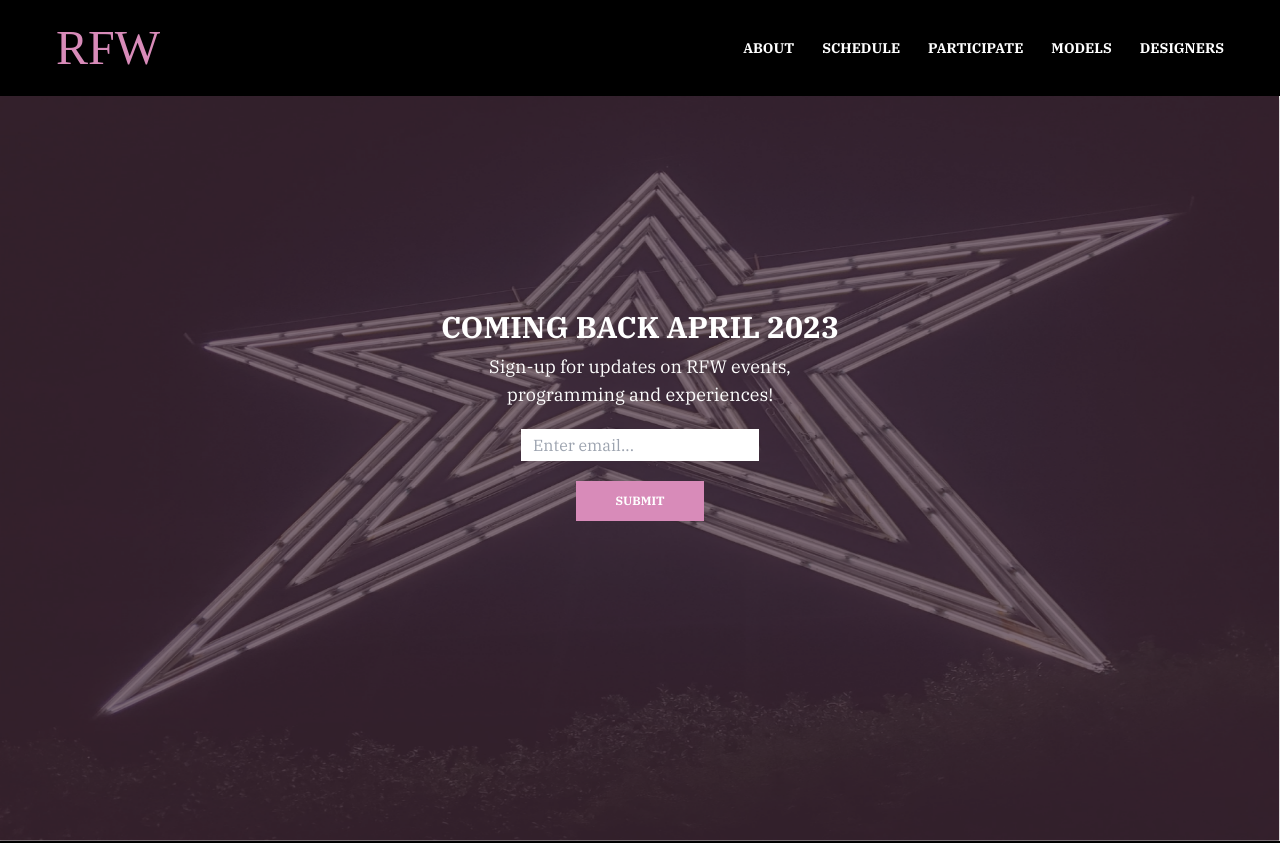
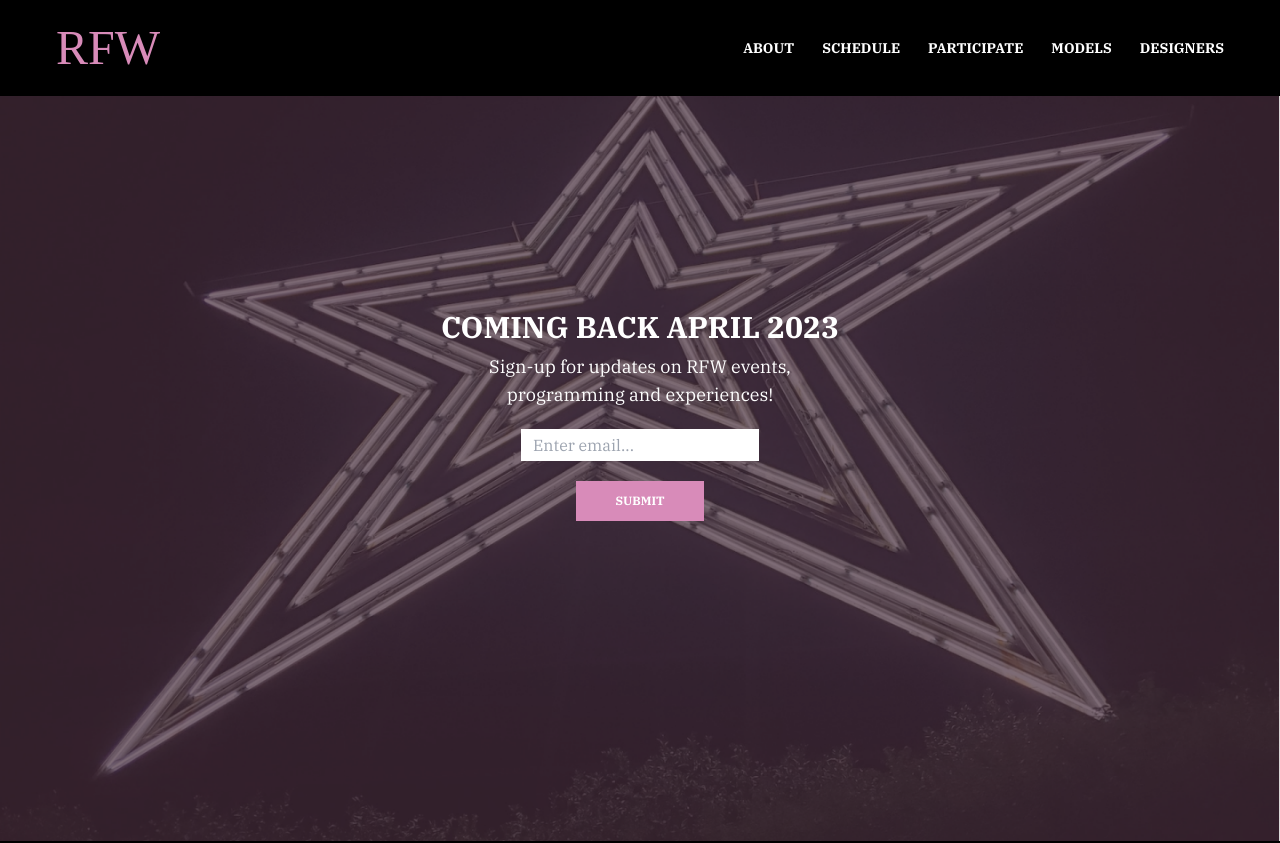
Before and after one commit to EnkiEnki77/rfw, a Next.js app: page / in a window 1280 px wide. Shown: the top 843 px of the page. Built offline with nearby package versions, Linux system fonts and the light colour scheme; a web font is replaced by a local one.

Commit message:
fixed landing page

```diff
--- a/components/Footer.tsx
+++ b/components/Footer.tsx
@@ -11,19 +11,13 @@ type Props = {}
 
 const Footer = (props: Props) => {
   const navItems = [
-    {pageName: 'FAQ', path: '/faq'},
-    {pageName: 'dot'},
-    {pageName: 'Privacy Policy', path: '/privacy-policy'},
-    {pageName: 'dot'},
-    {pageName: 'Contact US', path: '/contact-us'},
+    {pageName: 'FAQ', path: '/faq', id: '1'},
+    {pageName: 'dot', id: '2'},
+    {pageName: 'Privacy Policy', path: '/privacy-policy', id: '3'},
+    {pageName: 'dot', id: '4'},
+    {pageName: 'Contact US', path: '/contact-us', id: '5'},
 ]
 
-const socialItems = [
-  {alt: 'insta', path: '/faq', src: '../public/assets/instagram.png'},
-  {alt: 'facebook', path: '/privacy-policy', src: '../public/assets/facebook.png'},
-  {alt: 'twitter', path: '/privacy-policy', src: '../public/assets/twitter.png'},
-  {alt: 'email', path: '/privacy-policy', src: '../public/assets/email.png'},
-]
   return (
     <footer className='w-full  bg-black flex flex-col items-center gap-6'>
       <h1 className='uppercase text-5xl text-[#D88BB9] font-italiana pt-12'>rfw</h1>
--- a/components/Header.tsx
+++ b/components/Header.tsx
@@ -6,11 +6,11 @@ type Props = {}
 
 const Header = (props: Props) => {
     const navItems = [
-        {pageName: 'About', path: '/about'},
-        {pageName: 'Schedule', path: '/schedule'},
-        {pageName: 'Participate', path: '/participate'},
-        {pageName: 'Models', path: '/models'},
-        {pageName: 'Designers', path: '/designers'},
+        {pageName: 'About', path: '/about', id: '1'},
+        {pageName: 'Schedule', path: '/schedule', id: '2'},
+        {pageName: 'Participate', path: '/participate', id: '3'},
+        {pageName: 'Models', path: '/models', id: '4'},
+        {pageName: 'Designers', path: '/designers', id: '5'},
     ]
   return (
     <header className='w-full h-24 bg-black flex items-center justify-between px-14'>
--- a/components/Layout.tsx
+++ b/components/Layout.tsx
@@ -10,7 +10,7 @@ const Layout = ({children}: Props) => {
   return (
     <>
         <Header/>
-        <main className='w-full h-[745px] max-h-[1080px] relative'>
+        <main className='w-full h-[745px] bg-star bg-no-repeat bg-cover bg-[0_-120px] max-h-[1080px]'>
             {children}
         </main>
         <Footer/>
--- a/components/Nav.tsx
+++ b/components/Nav.tsx
@@ -4,7 +4,7 @@ import React, { ReactNode } from 'react'
 import Image from 'next/image'
 
 type Props = {
-    navItems: {pageName?: string, path?: string}[];
+    navItems: {pageName?: string, path?: string, id: string}[];
     foot?: boolean;
 }
 
@@ -14,10 +14,10 @@ const Nav = ({navItems, foot}: Props) => {
         <ul className={`flex ${foot ? 'gap-4' : 'gap-7'} items-center`}>
             {navItems.map(item => {return (
                 item.path != null ?
-                <Link  href={item.path}>
+                <Link  href={item.path} key={item.id}>
                     <li className='text-white uppercase text-sm font-bold hover:text-[#D88BB9]'>{item.pageName}</li>
                 </Link> :
-                <li className='text-white text-2xl font-bold'>&#x2022;</li>
+                <li key={item.id} className='text-white text-2xl font-bold'>&#x2022;</li>
             )})}
 
         </ul>
--- a/pages/index.tsx
+++ b/pages/index.tsx
@@ -24,15 +24,15 @@ export default function Home() {
         <link href="https://fonts.googleapis.com/css2?family=IBM+Plex+Serif:wght@400;700&display=swap" rel="stylesheet"/>
       </Head>
       <Layout>
-        <Image  style={{width: '100%',
-                        maxHeight: '750px',
+        {/* <Image  style={{width: '100%',
+                        maxHeight: '1000px',
                         objectFit: 'fill',
-                        // objectPosition: '0 -80px',
+                        objectPosition: '0 -100px',
                         position: 'absolute',
                         zIndex: '-2'
                       }}
                 src={star}
-                alt='Roanoke star'/>
+                alt='Roanoke star'/> */}
         <SignUp/>
       </Layout>
     </>
--- a/styles/globals.css
+++ b/styles/globals.css
@@ -7,15 +7,7 @@
         @apply box-border
     }
 
-    html{
-        @apply font-ibm min-h-screen
-    }
-
-    body{
-        @apply min-h-screen
-    }
-
-    #__next{
-        @apply min-h-screen flex flex-col justify-between
+    html, body{
+        @apply font-ibm
     }
 }
--- a/tailwind.config.js
+++ b/tailwind.config.js
@@ -13,6 +13,9 @@ module.exports = {
       fontFamily:{
         italiana: ['Italiana', 'serif'],
         ibm: ['"IBM Plex Serif"', 'serif']
+      },
+      backgroundImage:{
+        'star': "url('../public/assets/star.png')"
       }
     },
   },
```
